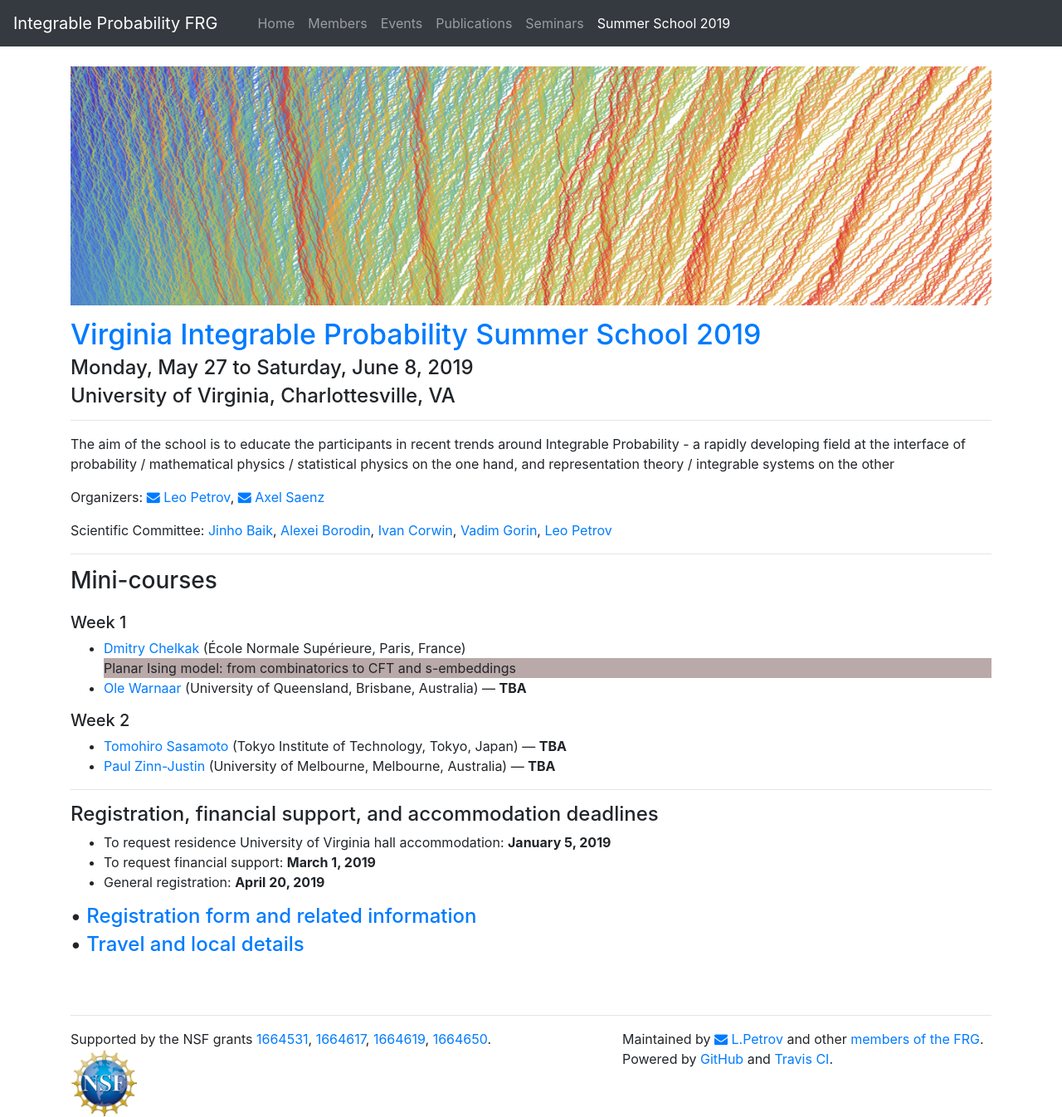
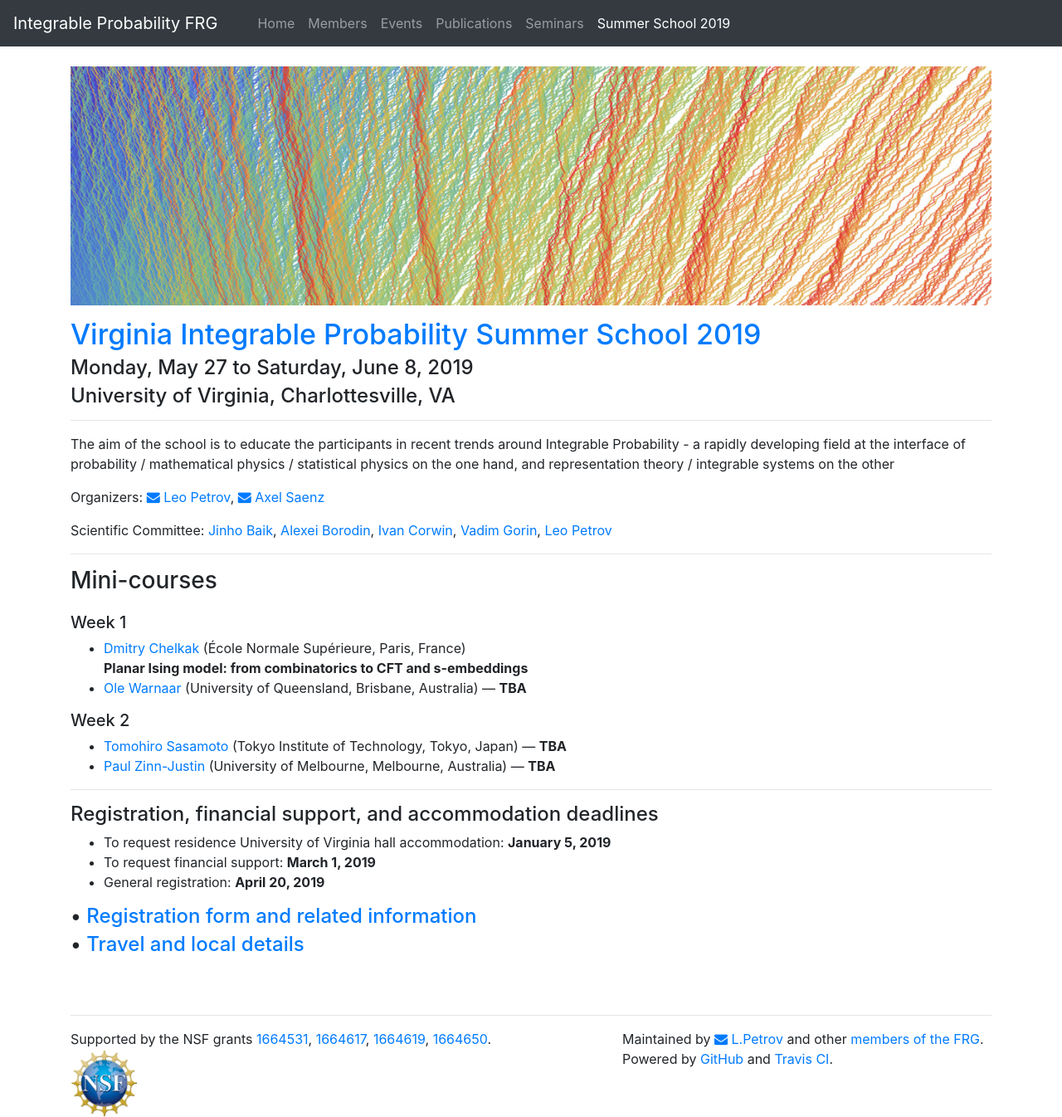
Before and after one commit to int-prob/int-prob-code, a Jekyll site: the page built from vipss2019/index.md, in a window 1280 px wide. Shown: the whole page at 83% size. Built offline with Jekyll 4.4.1, drawn with Linux system fonts in a browser that asks for light colours; nearby versions of some CDN libraries.

Commit message:
Update index.md

```diff
--- a/vipss2019/index.md
+++ b/vipss2019/index.md
@@ -31,9 +31,9 @@ Scientific Committee: <a href="http://www.math.lsa.umich.edu/~baik/Welcome.html"
 
 <ul>
 <li> <a href="http://www.pdmi.ras.ru/~dchelkak/index_en.html">Dmitry Chelkak</a> (École Normale Supérieure, Paris, France)
-<details style="background-color:#b9a9a9">
-<summary>Planar Ising model: from combinatorics to CFT and s-embeddings</summary>
-<div style="background-color:#d9c9c9; padding:10px">In theoretical physics, the critical planar Ising model serves as a toy example, in which many precursors of Conformal Field Theory objects and structures exist and can be studied directly in discrete, before passing to the small mesh size limit. Mathematically, a number of results on convergence and conformal invariance of such limits were established during the last decade, both for correlation functions and for interfaces (domain walls) arising in the model. In this mini-course we plan to discuss
+<details>
+<summary><strong>Planar Ising model: from combinatorics to CFT and s-embeddings</strong></summary>
+<div style="padding:10px">In theoretical physics, the critical planar Ising model serves as a toy example, in which many precursors of Conformal Field Theory objects and structures exist and can be studied directly in discrete, before passing to the small mesh size limit. Mathematically, a number of results on convergence and conformal invariance of such limits were established during the last decade, both for correlation functions and for interfaces (domain walls) arising in the model. In this mini-course we plan to discuss
 
 <ul>
 <li> discrete fermions and the Kadanoff-Ceva spin-disorder formalism - crucial tools that allow one to analyse the planar Ising model;</li>
```
